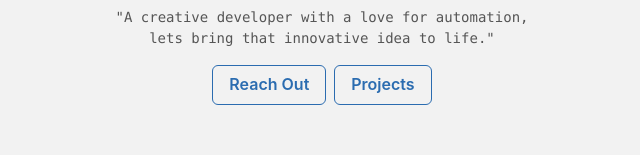
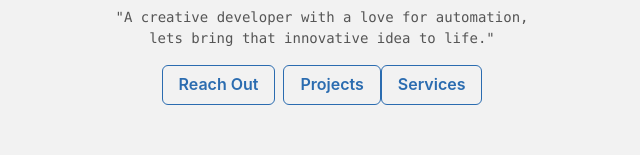
Before and after one commit to Jeenyhus/portfolio, a React (Create React App) app: page / in a window 1280 px wide. Shown: the part 449-604 px from the top of the page, without its empty margins (318-958 px from the left). Built offline with nearby package versions, Linux system fonts and the light colour scheme; a web font is replaced by a local one.

Commit message:
changed aviator

```diff
--- a/src/LandingSection.js
+++ b/src/LandingSection.js
@@ -5,7 +5,7 @@ import { Link } from "react-router-dom";
 
 const LandingSection = () => {
   const avatarUrl =
-    "https://media.licdn.com/dms/image/D4D03AQHQqyEmhPwOjw/profile-displayphoto-shrink_800_800/0/1686681610533?e=1706745600&v=beta&t=XUCgwoFxEQDoYfuHTGi4ibnoFpPMrQqNb0gQI1TgOaQ";
+    "https://media.licdn.com/dms/image/D4D03AQGEDncbYPFgLg/profile-displayphoto-shrink_400_400/0/1706686626455?e=1712188800&v=beta&t=OPvn-CWJIKSzPfH3Wv5xAfKyokBKafWPCKrU65GVyNA";
   const greeting = "Hey, I'm Dabwitso!";
   const introduction = "A creative developer with a love for automation,";
   const bio = "lets bring that innovative idea to life.";
@@ -44,6 +44,15 @@ const LandingSection = () => {
               Projects
             </Button>
           </Link>
+          <Link to="/services">
+            <Button
+              colorScheme="blue"
+              variant="outline"
+              _hover={{ bg: "blue.500", color: "white" }}
+            >
+              Services
+            </Button>
+          </Link>
         </Flex>
         <Flex mt="8" position="absolute" bottom="4" left="50%" transform="translateX(-50%)">
           <IconButton
```
